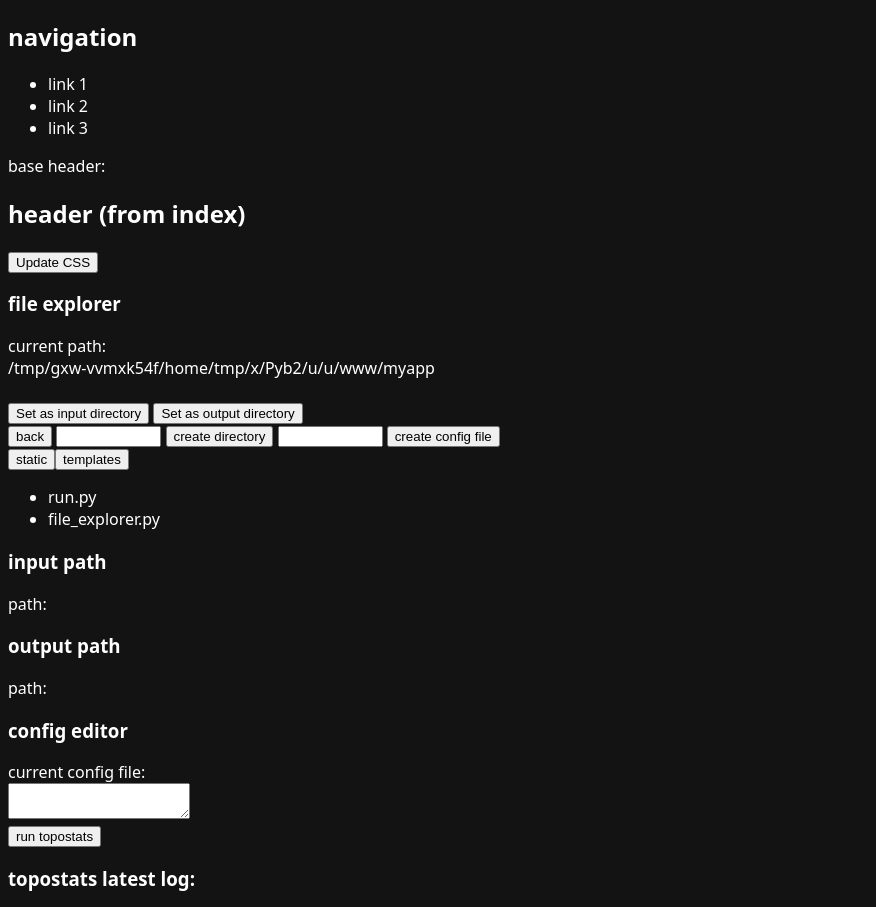
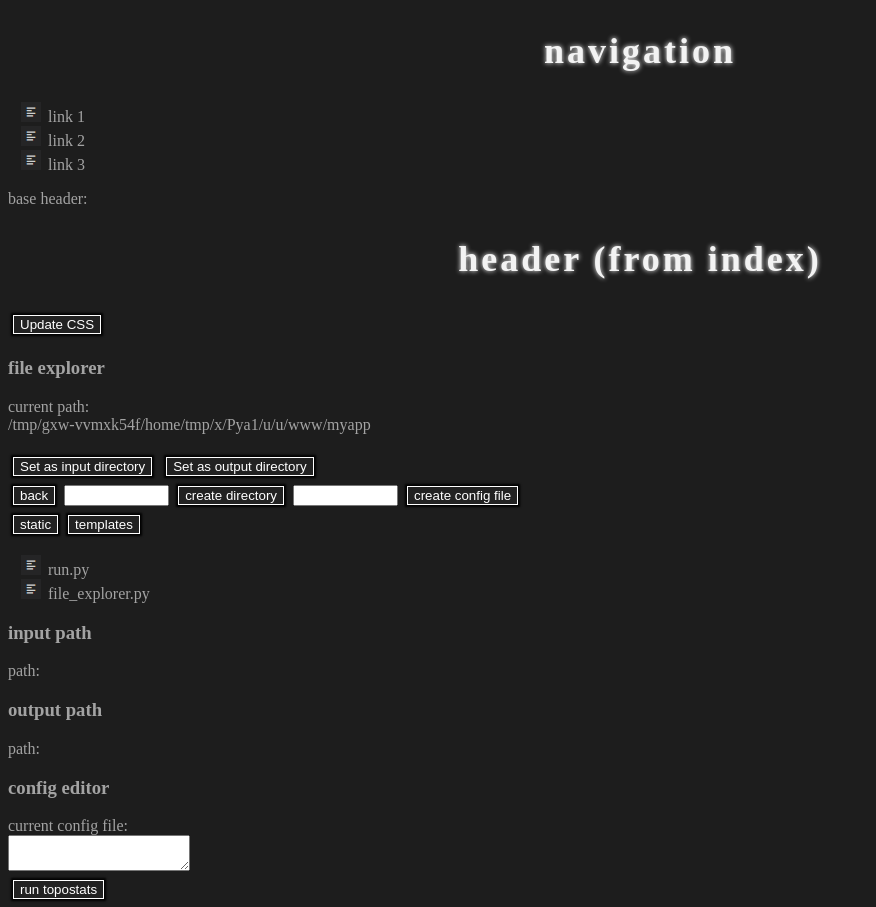
Before and after one commit to SylviaWhittle/flask-file-explorer, a Flask app: page / in a window 1280 px wide. Shown: the top 907 px of the page, without its empty margins (0-876 px from the left). Run offline with Flask 3, Linux system fonts and the light colour scheme.

Commit message:
Add styling!

```diff
--- a/myapp/static/style.css
+++ b/myapp/static/style.css
@@ -1,7 +1,91 @@
+:root {
+    --code-font: "Source Code Pro", monospace;
+    --dim: #aaa;
+    --bright: #ddd;
+    --brigher: #fff;
+    --colour1: #d19999;
+    --colour12: #ffcbcb;
+    --colour2: #d1b499;
+    --colour3: #d1cb99;
+    --colour4: #a4d199;
+    --colour5: #99cdd1;
+    --colour6: #bb99d1;
+    --colour7: #d199bc;
+}
+
+h1 {
+    font-size: 36px;
+    text-align: center;
+    letter-spacing: 3px;
+    color: #f3f3f3;
+    text-shadow: 0 0 5px #ffffff;
+}
+
+h2 {
+    color: var(--bright);
+}
+
 body {
-    background: rgb(19, 19, 19);
+    background: rgb(29, 29, 29);
+    color: #a3a3a3;
+}
+
+button {
+    top: 50%;
+    background-color: #222222;
     color: #fff;
-    font-family: 'Noto Sans', sans-serif;
+    border: 1px solid;
+    margin: 5px;
+    box-shadow: 0px 0px 2px 2px rgb(0, 0, 0);
+}
+
+button:hover {
+    box-shadow: 0 0 1px 1px #fff;
+}
+
+ul {
+    list-style-image: url('./general-file-icon.png')
+}
+
+.path {
+    color: var(--bright);
+    border: 1px solid;
+}
+
+.path:empty:before {
+    content: "\200B";
+}
+
+.directory-buttons {
+    border: 1px solid;
+    border-color: var(--dim);
+    list-style-image: url('./folder-icon.png')
+}
+
+.directory-buttons button {
+    display: block;
+    color: var(--colour12);
+    border-color: var(--colour1);
+}
+
+.directory-buttons button:hover {
+    color: var(--colour12);
+    box-shadow: 0 0 1px 1px var(--colour1);
+    transform: 1.1;
+}
+
+.yaml-buttons {
+    color: var(--colour3);
+    list-style-image: url('./yaml-file-icon.png');
+}
+
+.yaml-buttons button {
+    color: var(--colour3);
+
+}
+
+.yaml-buttons button:hover {
+    box-shadow: 0 0 1px 1px var(--colour3);
 }
 
 .summary-image {
```
Also changed, not shown: myapp/static/folder-icon.png (added), myapp/static/folder-icon.webp (added), myapp/static/general-file-icon.png (added), myapp/static/minicircle.png (added), myapp/static/shark.jpg (added), myapp/static/yaml-file-icon.png (added).
